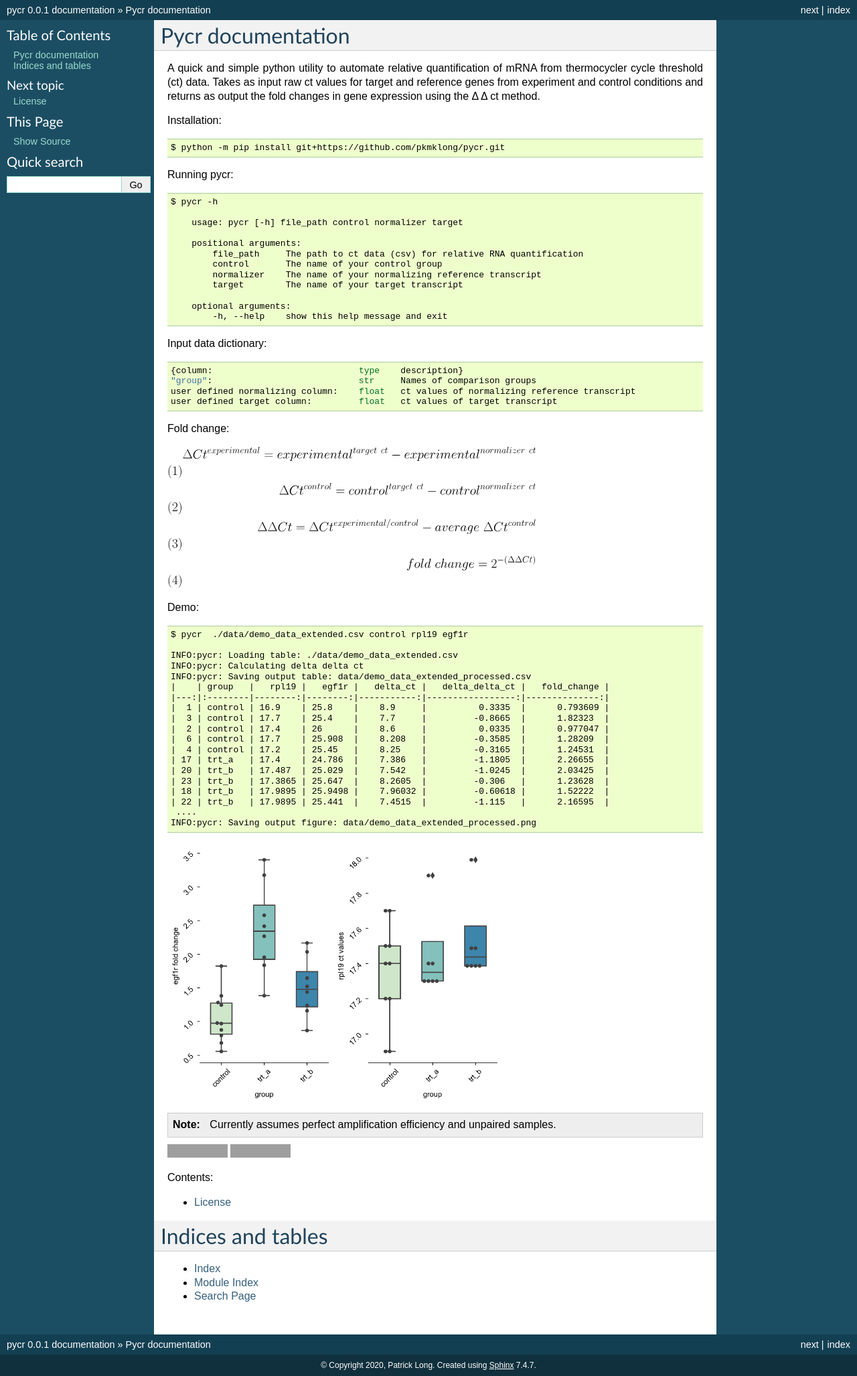
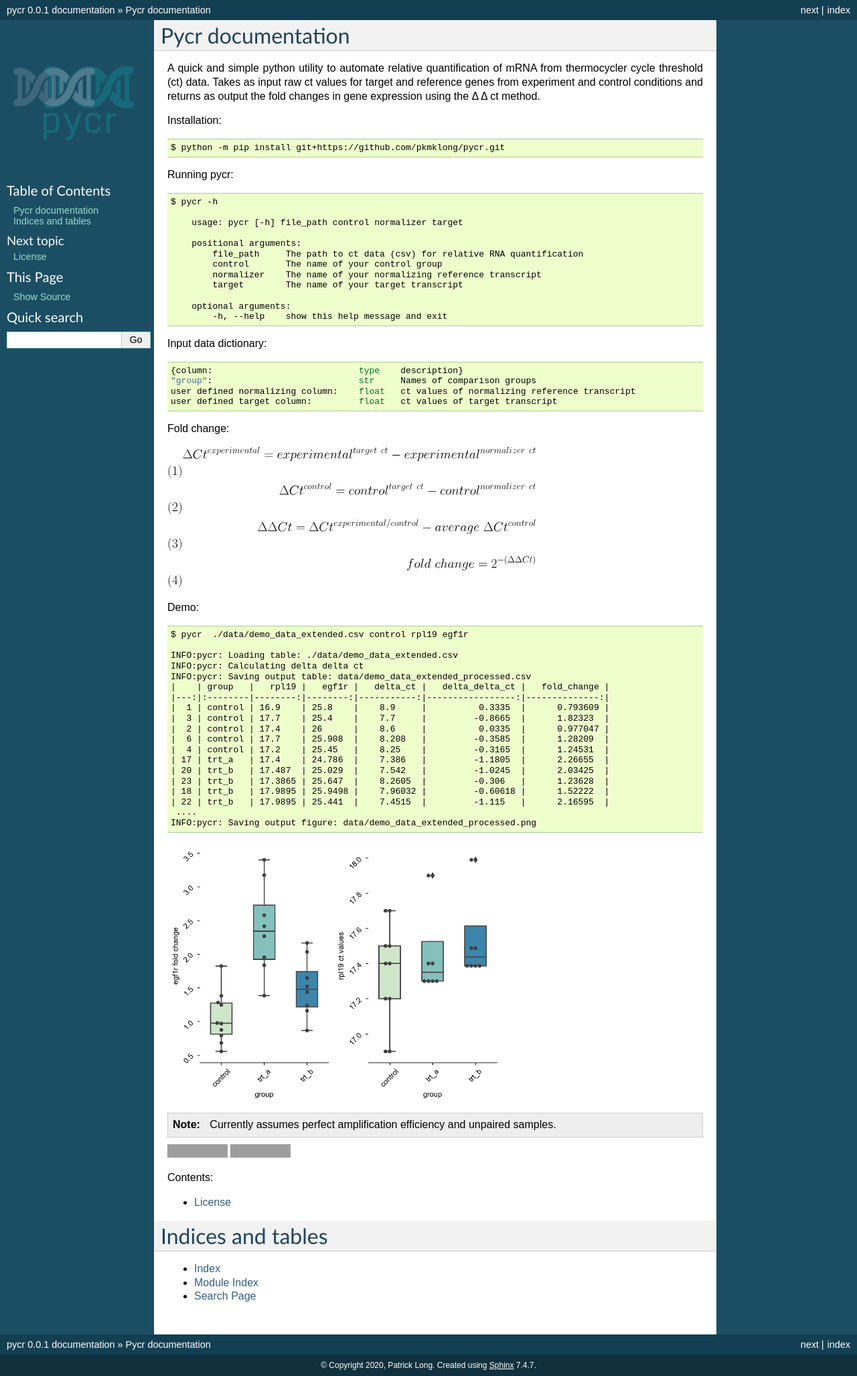
Before and after one commit to patrickmlong/pycr, a Sphinx documentation site: the page built from docs/index.rst, in a window 1280 px wide. Shown: the whole page at 67% size. Built offline with Sphinx 7.4.7, drawn with Linux system fonts in a browser that asks for light colours; grey boxes are pictures that could not be loaded.

Commit message:
Update conf.py

```diff
--- a/docs/conf.py
+++ b/docs/conf.py
@@ -55,7 +55,7 @@ html_theme = 'default'
 # so a file named "default.css" will overwrite the builtin "default.css".
 html_static_path = ['_static']
 
-html_logo = 'pycr_logo.png'
+html_logo = 'pycr.png'
 html_theme_options = {
     'logo_only': True,
     'display_version': False,
```
